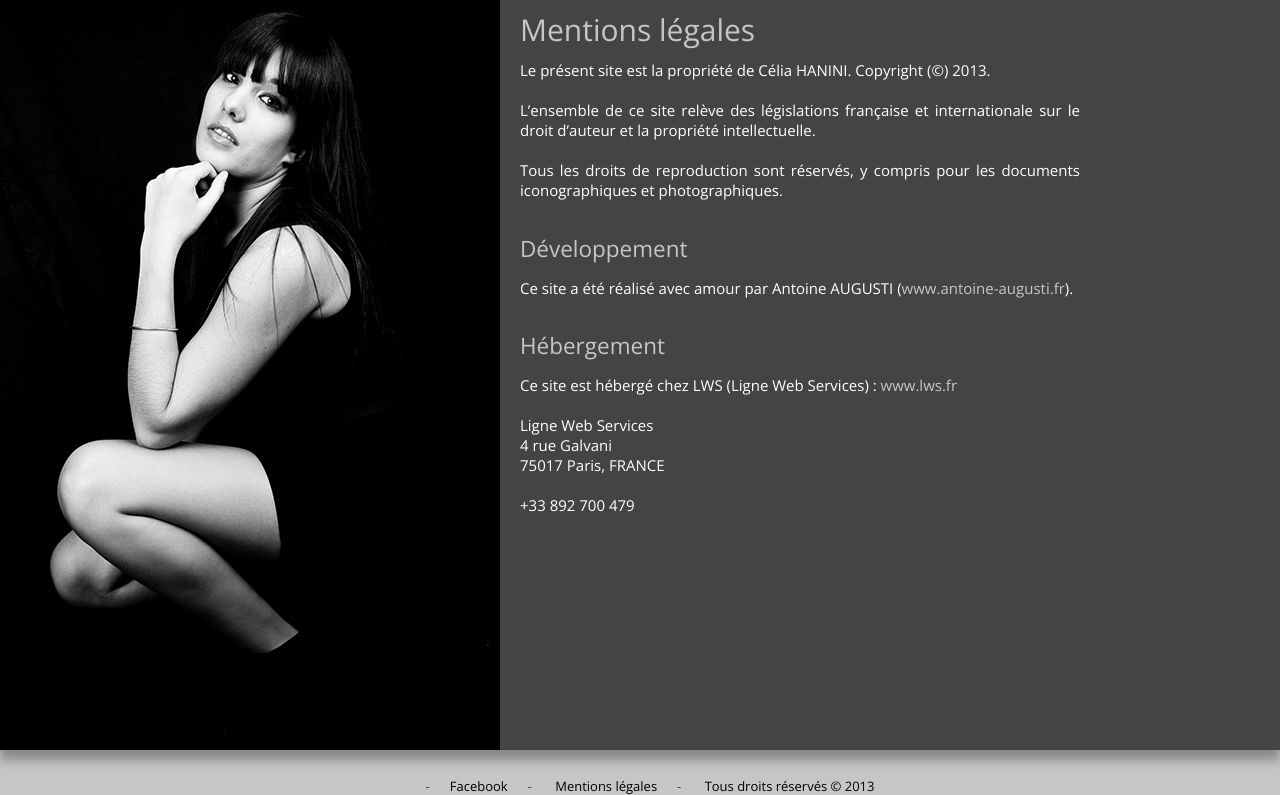
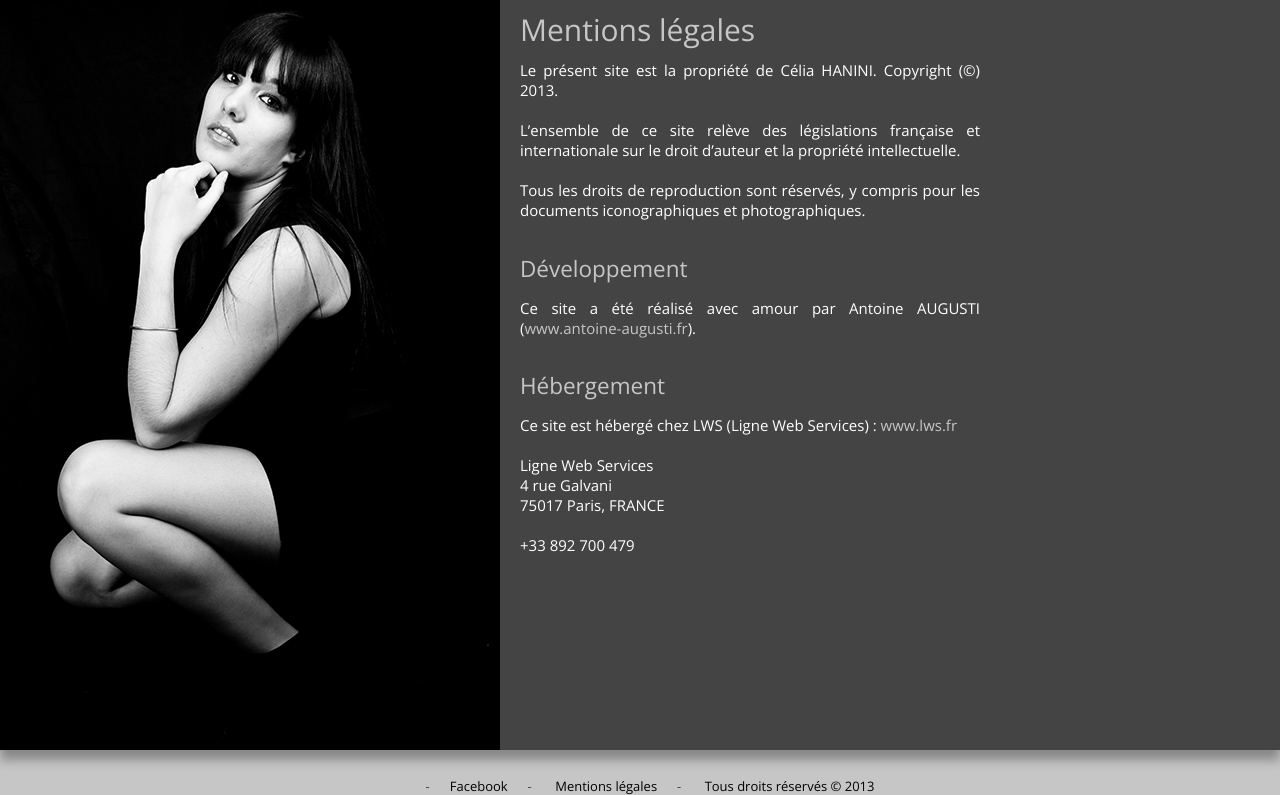
Before and after one commit to AntoineAug/liasimages, a PHP site: page /legal.php in a window 1280 px wide. Shown: the part 60-855 px from the top of the page. Run offline with PHP 8.4, Linux system fonts and the light colour scheme; some libraries are stand-ins or nearby versions.

Commit message:
To comply with low resolution screens

```diff
--- a/css/style.css
+++ b/css/style.css
@@ -130,7 +130,7 @@ ul#menu li a:hover {
 	float: left;
 	color: #FFF;
 	margin: 0 auto;
-	max-width: 600px;
+	max-width: 500px;
 	text-align: justify;
 	line-height: 20px;
 }
```
